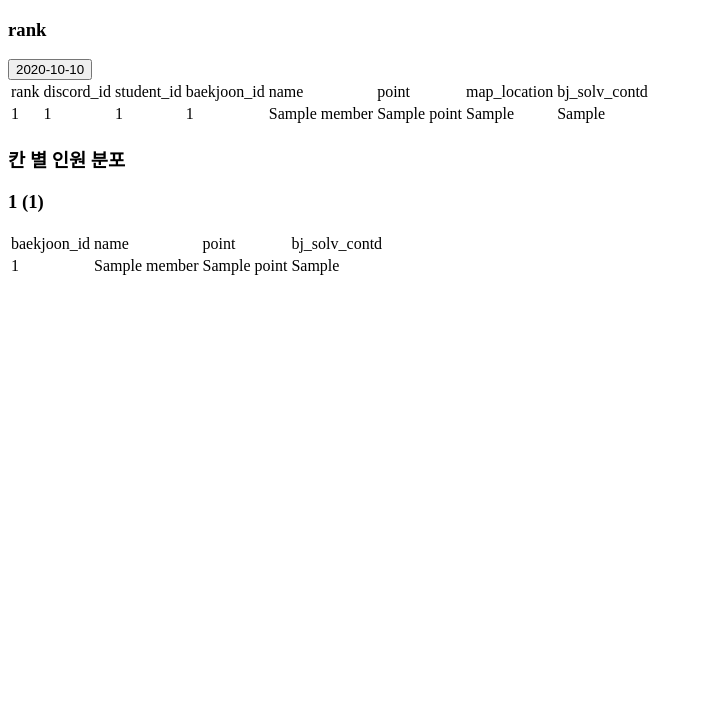
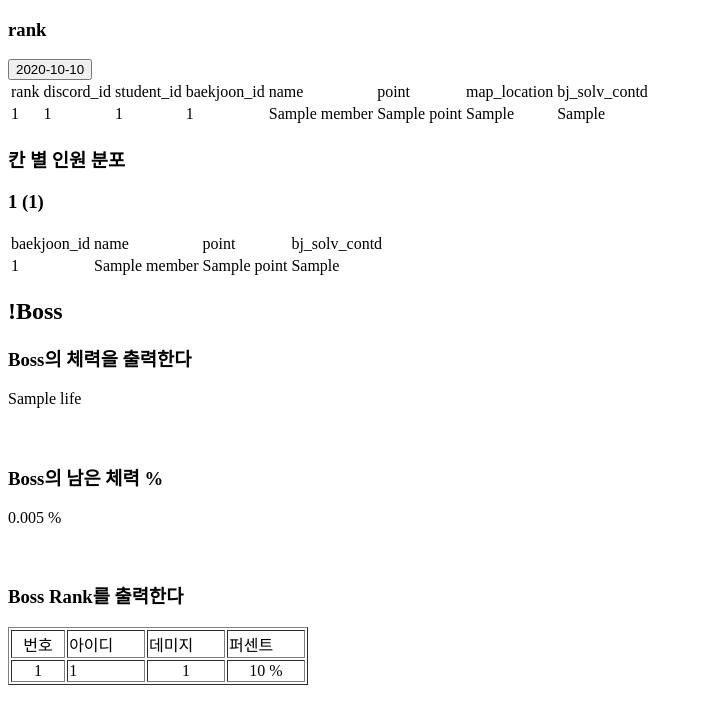
Before and after one commit to ALGOALGO-swu/algo-web-2021, a Django app: template admin_page/templates/admin/admin_page.html in a window 1280 px wide. Shown: the top 724 px of the page, without its empty margins (0-703 px from the left). Run offline with Django 3.2, Linux system fonts and the light colour scheme; the template is opened without the code that fills it: most values are stand-ins (such as "Sample title", 1, 10 or a date in 2020).

Commit message:
dmgRank 추가

```diff
--- a/admin_page/templates/admin/admin_page.html
+++ b/admin_page/templates/admin/admin_page.html
@@ -59,5 +59,40 @@
         </table>
     </div>
     {% endfor %}
+
+
+    <!-- 보스 레이드 -->
+    <h2>!Boss</h2>
+    <h3>Boss의 체력을 출력한다</h3>
+    {{curr_life.life}}</br></br></br>
+
+    <h3>Boss의 남은 체력 %</h3>
+    {% load dmg_filter %}
+    {{ curr_life.life|currentLife }} % </br></br></br>
+
+
+    <h3>Boss Rank를 출력한다</h3>
+
+    <table border="1" width="300">
+        <tr>
+            <td align="center">번호</td>
+            <td>아이디</td>
+            <td>데미지</td>
+            <td>퍼센트</td>
+        </tr>
+
+        {% for rank in boss_rank %}
+        <tr>
+            <td align="center">{{forloop.counter}}</td>
+            <td>{{rank.discord_id}}</td>
+            <td align="center">{{rank.total_dmg}}</td>
+            <td align="center">
+                {% load dmg_filter %}
+                {{ rank.total_dmg|dmgPer:curr_life.life }} %
+            </td>
+        </tr>
+        {% endfor %}
+    </table>
+
 </body>
 </html>
--- /dev/null
+++ b/admin_page/templatetags/dmg_filter.py
@@ -0,0 +1,15 @@
+from django import template
+
+register = template.Library()
+
+
+@register.filter
+def currentLife(cuurLife):
+    per = cuurLife * 100 / 2000
+    return per
+
+
+@register.filter
+def dmgPer(dmg, curr_dmg):
+    per =  dmg * 100 // (2000 - curr_dmg)
+    return per
--- a/admin_page/urls.py
+++ b/admin_page/urls.py
@@ -3,5 +3,5 @@ from . import views
 
 urlpatterns = [
     # 맵 별 인원 분포
-    path('', views.show_info, name='info')
+    path('', views.show_info, name='info'),
 ]
--- a/algoalgo/settings.py
+++ b/algoalgo/settings.py
@@ -11,7 +11,7 @@ https://docs.djangoproject.com/en/3.1/ref/settings/
 """
 
 from pathlib import Path
-import my_settings, test_settings
+import my_settings
 
 # Build paths inside the project like this: BASE_DIR / 'subdir'.
 BASE_DIR = Path(__file__).resolve().parent.parent
```
Also changed, not shown: admin_page/models.py (+22 -0 lines), admin_page/views.py (+18 -2 lines). Lines whose indentation alone changed are shown as unchanged.
